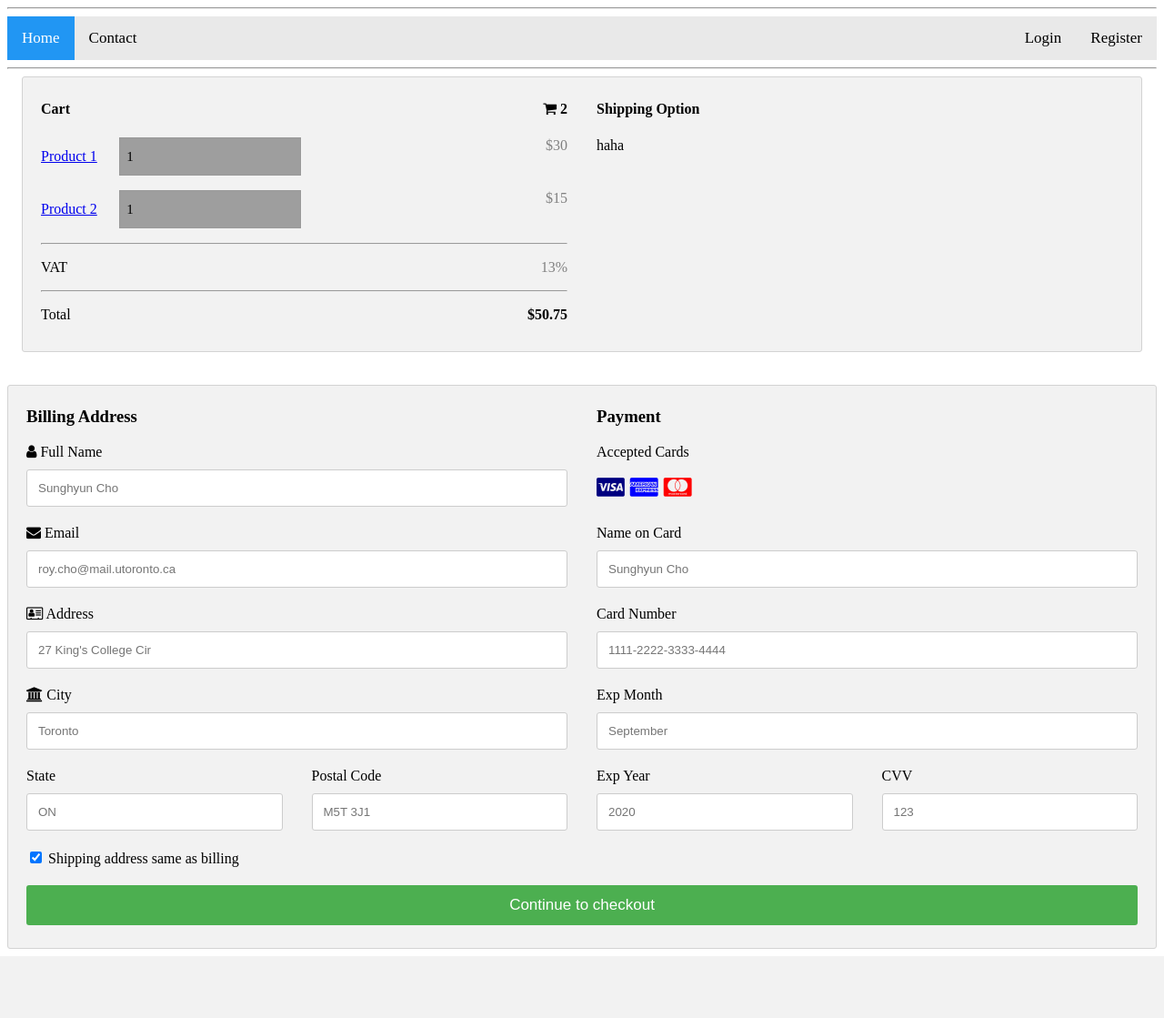
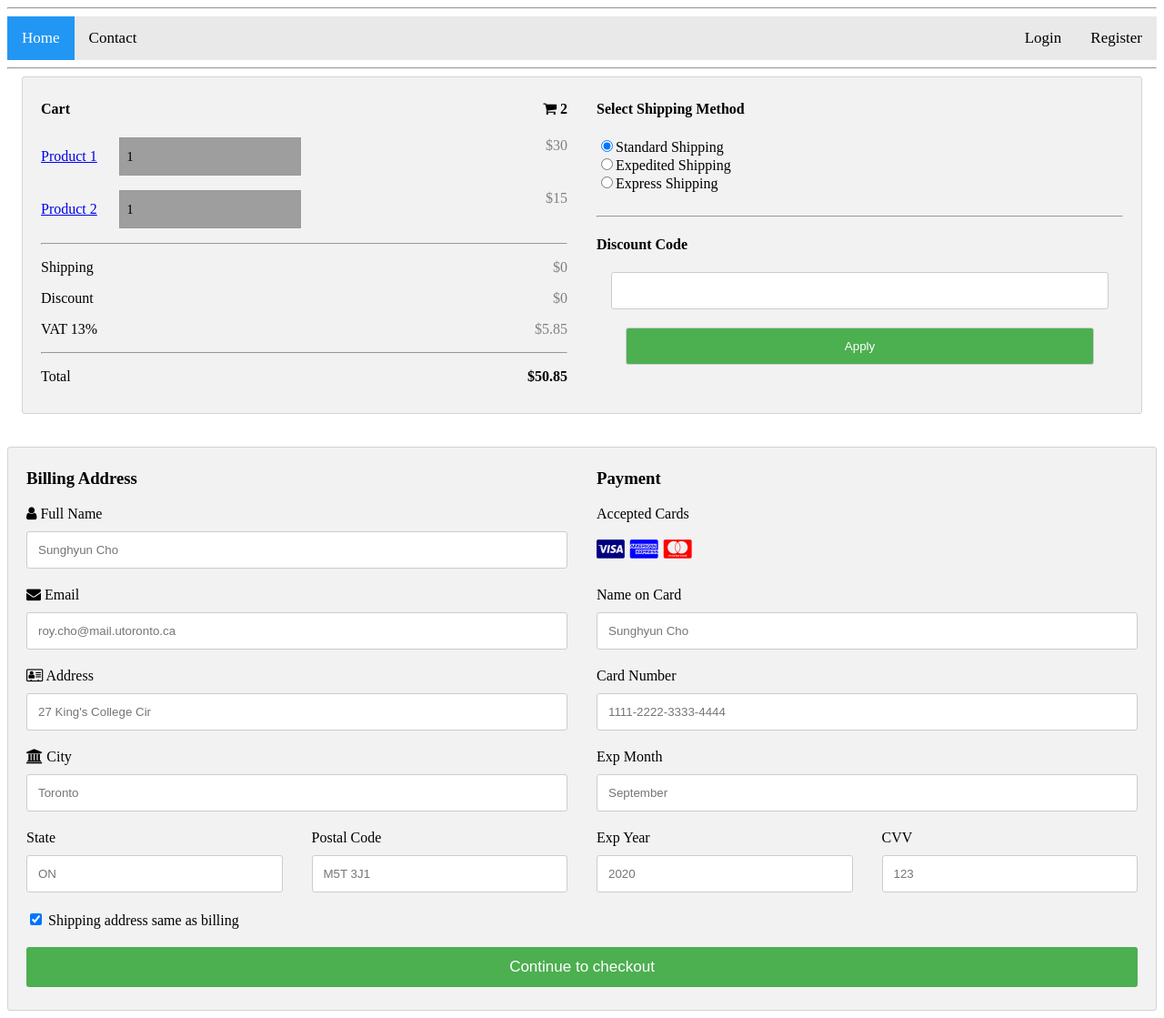
Before and after one commit to hope5487/csc301, a Flask app: page / in a window 1280 px wide. Shown: the whole page at 91% size. Before the commit the page ends 1051 px from the top, so only its background shows below. Run offline with Flask 2, Linux system fonts and the light colour scheme; grey boxes are pictures that could not be loaded.

Commit message:
Apply Discount&Shipping

```diff
--- a/a1_web/static/main.css
+++ b/a1_web/static/main.css
@@ -1,4 +1,12 @@
 .row {
+  display: -ms-flexbox; /* IE10 */
+  display: flex;
+  -ms-flex-wrap: wrap; /* IE10 */
+  flex-wrap: wrap;
+  margin: 0 -16px;
+}
+
+.row-back {
   display: -ms-flexbox; /* IE10 */
   display: flex;
   -ms-flex-wrap: wrap; /* IE10 */
@@ -59,6 +67,17 @@ input[type=text] {
   border-radius: 3px;
 }
 
+.apply {
+  background-color: #4CAF50;
+  color: white;
+  width: 100%;
+  margin-bottom: 20px;
+  padding: 12px;
+  border: 1px solid #ccc;
+  border-radius: 3px;
+}
+
+
 label {
   margin-bottom: 10px;
   display: block;
@@ -98,6 +117,9 @@ next to each other (and change the direction - make the "cart" column go on top)
   .row {
     flex-direction: column-reverse;
   }
+  .row-back {
+    flex-direction: column;
+  }
   .col-25 {
     margin-bottom: 20px;
   }
--- a/a1_web/static/script.js
+++ b/a1_web/static/script.js
@@ -1,6 +1,41 @@
 function price_update() {
     var price1 = parseInt(document.getElementById('price1').value);
     var price2 = parseInt(document.getElementById('price2').value);
-    var total = ((price1 + price2) * 1.13).toFixed(2);
-    document.getElementById('total').value = total;
+    var shipping = parseInt(document.getElementById('shipping').value);
+    var dp = parseInt(document.getElementById('dp').value);
+    document.getElementById('vat').value = ((shipping + price1 + price2 + dp) * 0.13).toFixed(2);
+    document.getElementById('total').value = ((shipping+ price1 + price2 + dp) * 1.13).toFixed(2);
 }
+
+function discount() {
+    var discount_code = document.getElementById('discount')
+    if (discount_code.value === 'discount') {
+        var price1 = parseInt(document.getElementById('price1').value);
+        var price2 = parseInt(document.getElementById('price2').value);
+        document.getElementById('dp').value = -(price1 + price2) * 0.3;
+        discount_disable();
+        price_update();
+    } else {
+        alert("Wrong Discount Code!");
+    }
+}
+
+function shipping_update1() {
+    document.getElementById('shipping').value = 0;
+    price_update();
+}
+
+function shipping_update2() {
+    document.getElementById('shipping').value = 5;
+    price_update();
+}
+
+function shipping_update3() {
+    document.getElementById('shipping').value = 10;
+    price_update();
+}
+
+function discount_disable() {
+    var btn = document.getElementById("discount-btn");
+    btn.disabled = true;
+}
--- a/a1_web/templates/index.html
+++ b/a1_web/templates/index.html
@@ -59,24 +59,49 @@
                         </p>
                         <hr>
                         <p>
-                            VAT
-                            <span class="price"> 13% </span>
+                            Shipping
+                            <span class="price">
+                                $<output name="shipping" id="shipping">0</output>
+                            </span>
+                        </p>
+                        <p>
+                        Discount
+                        <span class="price">
+                            $<output name="dp" id="dp">0</output>
+                        </span>
+                        </p>
+                        <p>
+                            VAT 13%
+                            <span class="price">
+                                $<output name="vat" id="vat">5.85</output>
+                            </span>
                         </p>
                         <hr>
                         <p>
                             Total
                             <span class="price" style="color:black">
-                                <b>$<output name="total" id="total">50.75</output></b>
+                                <b>$<output name="total" id="total">50.85</output></b>
                             </span>
                         </p>
                         </form>
                     </div>
                     <div class="col-50">
-                        <h4>Shipping Option
+                        <h4>Select Shipping Method
                         <span class="price" style="color:black">
                         </span>
                         </h4>
-                        haha
+                        <input type="radio" name="shipping" value="standard" checked="checked" onclick="shipping_update1()">Standard Shipping <br>
+                        <input type="radio" name="shipping" value="expedited" onclick="shipping_update2()">Expedited Shipping <br>
+                        <input type="radio" name="shipping" value="Express" onclick="shipping_update3()">Express Shipping <br>
+                        <br>
+                        <hr>
+                        <h4>Discount Code</h4>
+                            <div class="col-50">
+                                <input type="text" id="discount" name="discount">
+                            <div class="col-25">
+                                <input type="submit" id="discount-btn" value="Apply" class="apply" onclick="discount()">
+                            </div>
+                        </div>
                     </div>
                 </div>
             </div>
@@ -97,7 +122,7 @@
                         <label for="city"><i class="fa fa-institution"></i> City</label>
                         <input type="text" id="city" name="city" placeholder="Toronto">
 
-                        <div class="row">
+                        <div class="row-back">
                             <div class="col-50">
                                 <label for="state">State</label>
                                 <input type="text" id="state" name="state" placeholder="ON">
```
